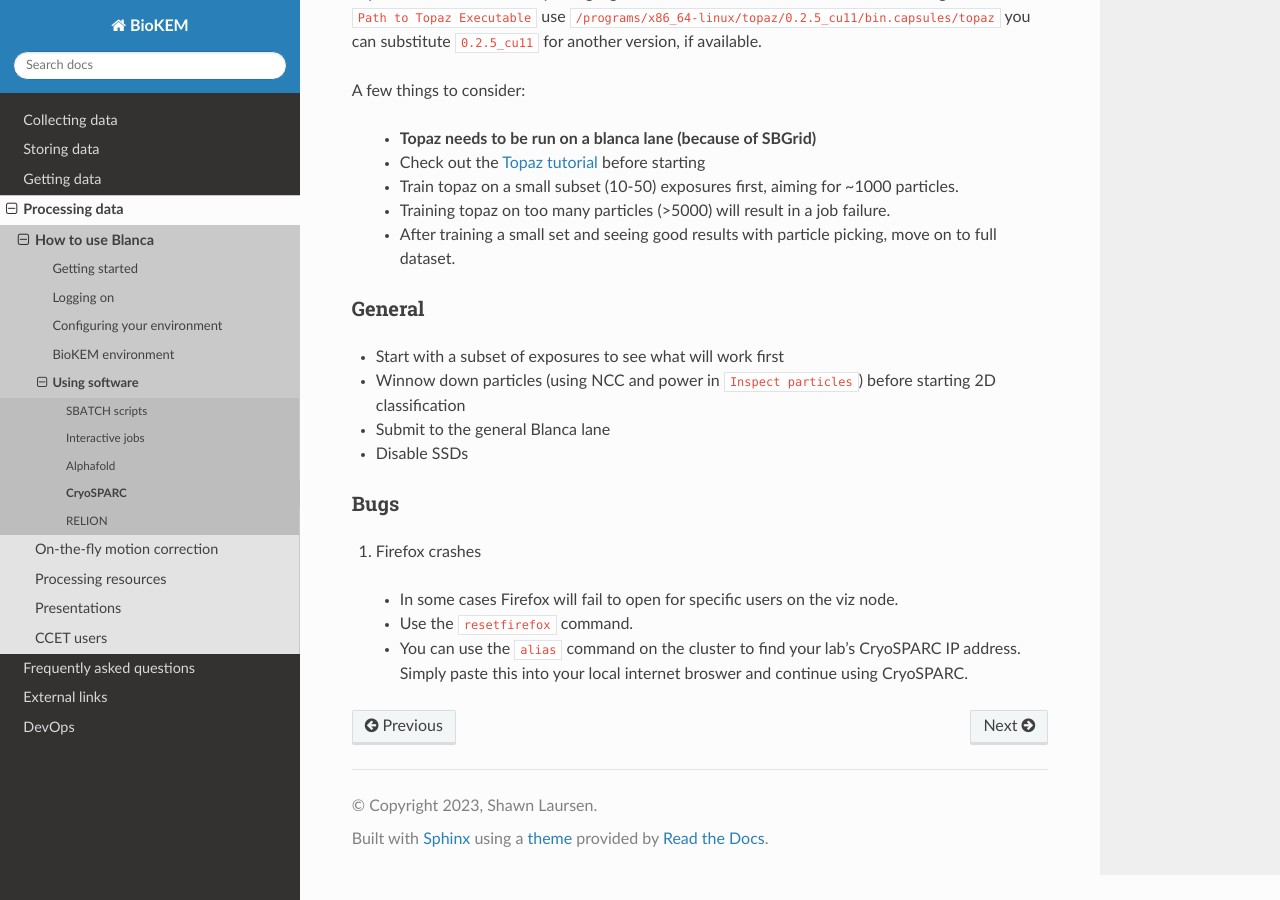
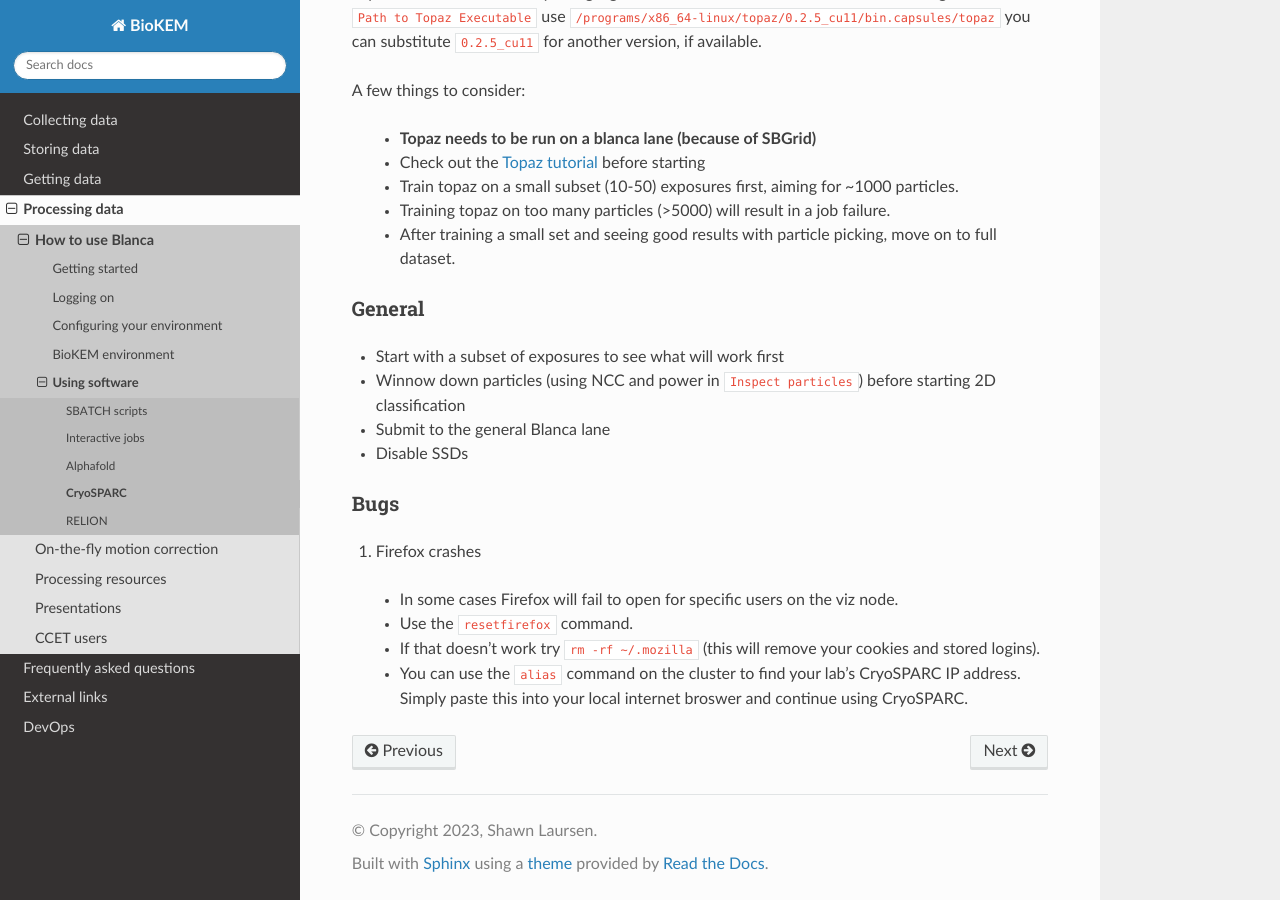
Before and after one commit to CU-BioKEM/user-guide, a Sphinx documentation site: the page built from docs/source/processing/using_software/cryosparc.rst, in a window 1280 px wide and 900 px high, scrolled down 1950 px. Built offline with Sphinx 7.4.7 and the Read the Docs theme 2.0.0, drawn with Linux system fonts in a browser that asks for light colours; pages that are not in the unit, such as notebooks, are missing from menus.

Commit message:
added another fix for firefox

```diff
--- a/docs/source/processing/using_software/cryosparc.rst
+++ b/docs/source/processing/using_software/cryosparc.rst
@@ -105,5 +105,6 @@ Bugs
 #. Firefox crashes
   - In some cases Firefox will fail to open for specific users on the viz node.
   - Use the ``resetfirefox`` command.
+  - If that doesn't work try ``rm -rf ~/.mozilla`` (this will remove your cookies and stored logins).
   - You can use the ``alias`` command on the cluster to find your lab's CryoSPARC IP
     address. Simply paste this into your local internet broswer and continue using CryoSPARC.
```
